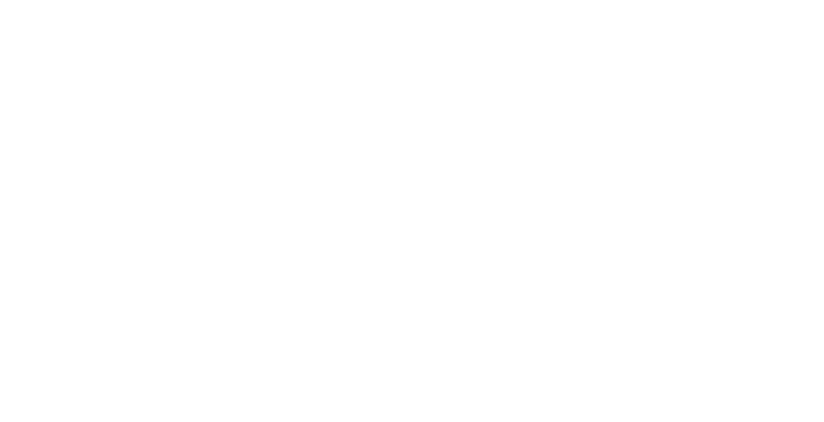
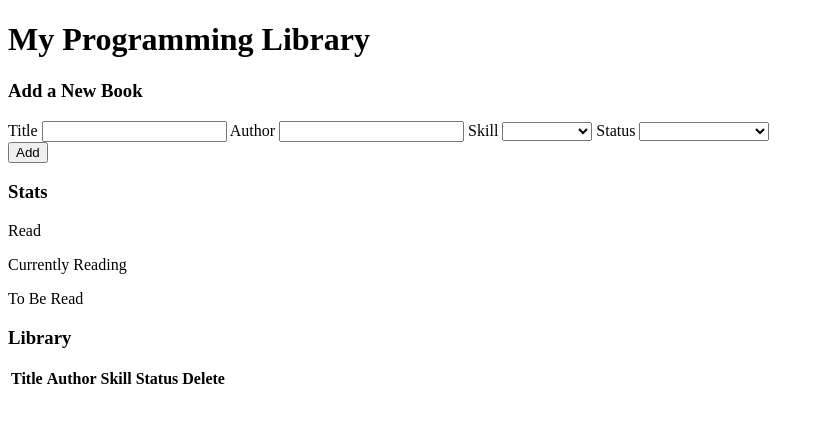
Before and after one commit to kristina-sparrow/library, a website: page index.html in a window 1280 px wide. Shown: the whole page, without its empty margins (0-824 px from the left). Drawn offline with Linux system fonts and the light colour scheme.

Commit message:
Create basic html and javascript outline

```diff
--- a/index.html
+++ b/index.html
@@ -5,9 +5,89 @@
     <meta http-equiv="X-UA-Compatible" content="IE=edge" />
     <meta name="viewport" content="width=device-width, initial-scale=1.0" />
     <link rel="stylesheet" href="styles.css" />
-    <title>Document</title>
+    <title>Coding Library</title>
   </head>
   <body>
     <script src="script.js" defer></script>
+    <div class="container">
+      <h1>My Programming Library</h1>
+      <div class="add-book-section">
+        <h3 class="section-title">Add a New Book</h3>
+        <div class="form-container">
+          <form>
+            <div class="form-section">
+              <label for="title">Title</label>
+              <input required id="title" name="title" type="text" />
+              <label for="author">Author</label>
+              <input required id="author" name="author" type="text" />
+              <label for="skill">Skill</label>
+              <select required id="skill" name="skill" type="text">
+                <option
+                  selected
+                  disabled
+                  hidden
+                  style="display: none"
+                  value=""
+                ></option>
+                <option value="javascript">JavaScript</option>
+                <option value="html/css">HTML/CSS</option>
+                <option value="ruby">Ruby</option>
+                <option value="python">Python</option>
+                <option value="c++">C++</option>
+                <option value="general">General</option>
+              </select>
+              <label for="status">Status</label>
+              <select required id="status" name="status" type="text">
+                <option
+                  selected
+                  disabled
+                  hidden
+                  style="display: none"
+                  value=""
+                ></option>
+                <option value="read">Read</option>
+                <option value="to be read">To Be Read</option>
+                <option value="currently reading">Currently Reading</option>
+              </select>
+            </div>
+            <div class="form-section">
+              <button type="submit">Add</button>
+            </div>
+          </form>
+        </div>
+      </div>
+      <div class="statistics-section">
+        <h3 class="section-title">Stats</h3>
+        <div class="stat-card books-read">
+          <p class="stat-title">Read</p>
+          <p class="stat" id="number-books-read"></p>
+        </div>
+        <div class="stat-card books-reading">
+          <p class="stat-title">Currently Reading</p>
+          <p class="stat" id="number-books-reading"></p>
+        </div>
+        <div class="stat-card books-unread">
+          <p class="stat-title">To Be Read</p>
+          <p class="stat" id="number-books-unread"></p>
+        </div>
+      </div>
+      <div class="library-section">
+        <h3 class="section-title">Library</h3>
+        <div class="table-container">
+          <table class="library-data">
+            <thead>
+              <tr>
+                <th>Title</th>
+                <th>Author</th>
+                <th>Skill</th>
+                <th>Status</th>
+                <th>Delete</th>
+              </tr>
+            </thead>
+            <tbody></tbody>
+          </table>
+        </div>
+      </div>
+    </div>
   </body>
 </html>
--- a/script.js
+++ b/script.js
@@ -1,9 +1,47 @@
-let myLibrary = [];
+let library = [];
+const defaultData = [
+  {
+    title: "Eloquent JavaScript: A Modern Introduction to Programming",
+    author: "Marijn Haverbeke",
+    skill: "JavaScript",
+    status: "unread",
+  },
+  {
+    title: "The Principles of Object-Oriented JavaScript",
+    author: "Nicholas C. Zakas",
+    skill: "JavaScript",
+    status: "read",
+  },
+  {
+    title: "You Don't Know JS",
+    author: "Kyle Simpson",
+    skill: "JavaScript",
+    status: "read",
+  },
+];
+const title = document.querySelector("#title");
+const author = document.querySelector("#author");
+const skill = document.querySelector("#skill");
+const status = document.querySelector("#status");
 
-function Book() {
-  // the constructor...
+function Book(title, author, skill, status) {
+  this.title = title;
+  this.author = author;
+  this.skill = skill;
+  this.status = status;
 }
 
 function addBookToLibrary() {
-  // do stuff here
+  const newBook = new Book(
+    title.value,
+    author.value,
+    skill.value,
+    status.value
+  );
+  library.push(newBook);
+  updateLibrary();
 }
+
+function updateLibrary() {
+  // loop through array and add books to page
+}
```
